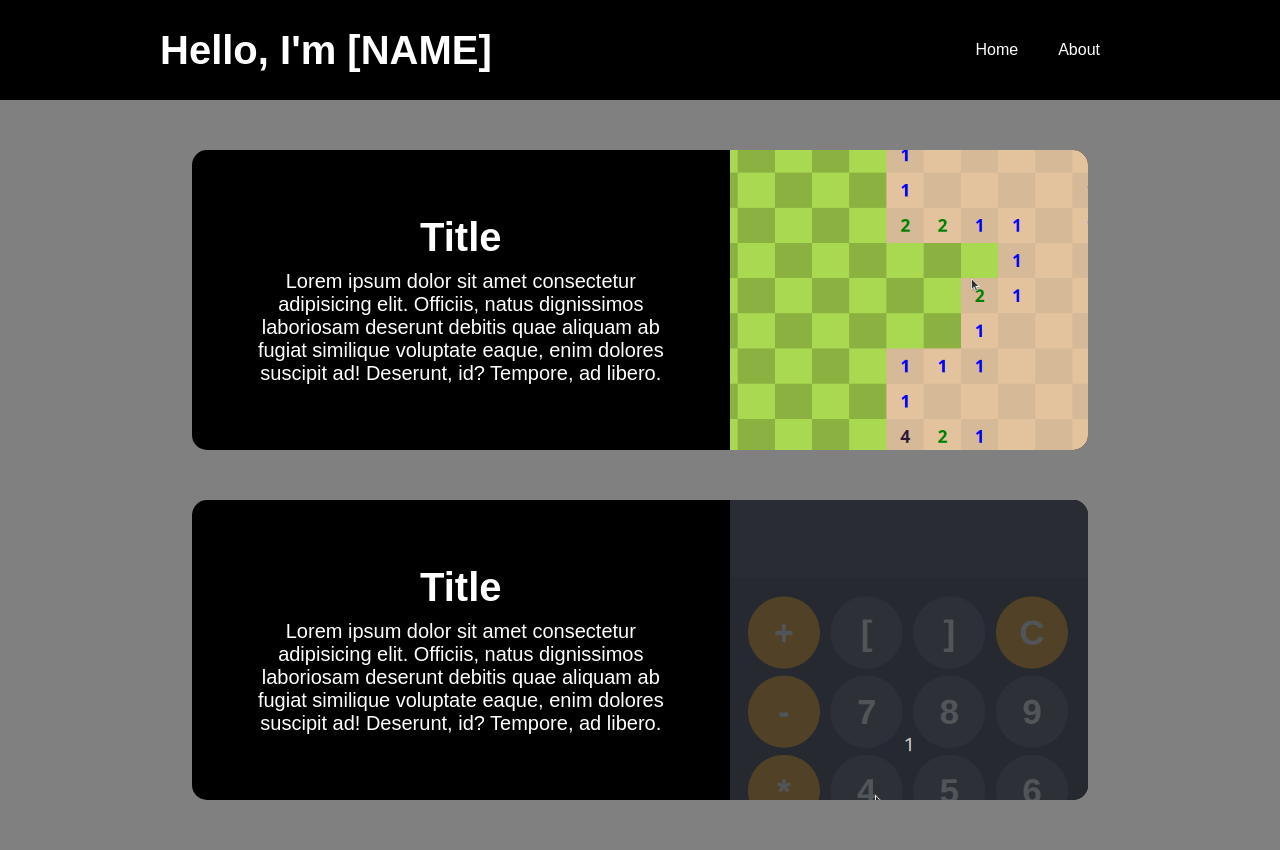
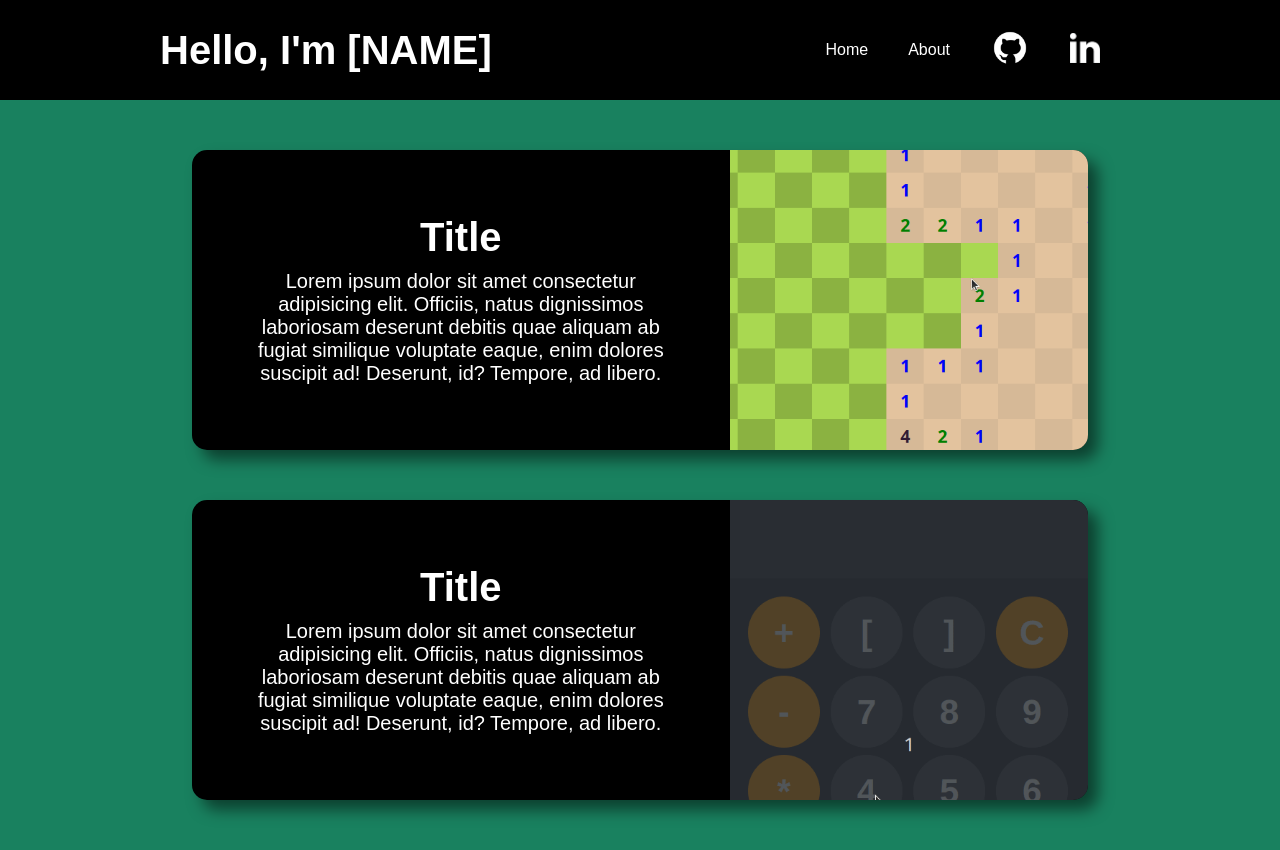
Before and after one commit to ChangedRuby/ChangedRuby.github.io, a plain HTML site: page index.html in a window 1280 px wide. Drawn offline with Linux system fonts and the light colour scheme.

Commit message:
Added socials to the header, added shadows to the content tab, added about page.

```diff
--- a/index.html
+++ b/index.html
@@ -3,10 +3,10 @@
 <head>
     <meta charset="UTF-8">
     <meta name="viewport" content="width=device-width, initial-scale=1.0">
-    <title>Document</title>
+    <title>Gustavo's Webfolio</title>
     <link rel="stylesheet" href="style.css"></link>
 </head>
-<body style="background-color: grey;">
+<body style="background-color: rgb(25, 129, 95);">
     <header>
         <div class="inner_header">
             <div class="name_container">
@@ -14,8 +14,10 @@
             </div>
 
             <ul class="navigation">
-                <a><li>Home</li></a>
-                <a><li>About</li></a>
+                <a href="index.html"><li>Home</li></a>
+                <a href="about.html"><li>About</li></a>
+                <a href="https://github.com/ChangedRuby" target="_blank"><li class="social_container"><img src="images/github-logo.png" alt="github-logo"></li></a>
+                <a href="https://linkedin.com/in/gustavo-macêdo-767849290" target="_blank"><li class="social_container" id="linkedin"><img src="images/linkedin-logo.png" alt="linkedin-logo"></li></a>
             </ul>
         </div>
     </header>
--- a/style.css
+++ b/style.css
@@ -63,8 +63,25 @@ header {
   font-size: 16px;
 }
 
+.social_container {
+  width: 40px;
+}
+
+#linkedin {
+  width: 30px;
+}
+
+.social_container img {
+  width: 100%;
+  object-fit: contain;
+}
+
 .navigation a:hover {
   background-color: hsl(0, 0%, 10%);
+}
+
+.navigation a:active {
+  background-color: hsl(0, 0%, 20%);
 }
 
 .projects {
@@ -84,7 +101,7 @@ header {
 .content_bar {
   display: flex;
   align-items: center;
-  justify-content: center;
+  justify-content: space-between;
   background-color: black;
   width: 70%;
   height: 300px;
@@ -109,6 +126,18 @@ header {
   opacity: 0;
   animation: rotate 5s linear infinite;
   filter: blur(10px);
+}
+
+/* box-shadow */
+.content_bar::before {
+  content: "";
+  width: 100%;
+  height: 100%;
+  position: absolute;
+  z-index: -2;
+  border-radius: 15px;
+  box-shadow: 10px 10px 15px rgba(0, 0, 0, 0.5);
+  transition: opacity 0.5s;
 }
 
 @keyframes rotate {
@@ -193,3 +222,8 @@ header {
   transition: 0.5s;
   opacity: 0.5;
 }
+
+.content_bar:hover::before {
+  transition: 0.5s;
+  opacity: 0;
+}
```
Also changed, not shown: about.html (added, +26 -0 lines), images/github-logo.png (added), images/linkedin-logo.png (added).
